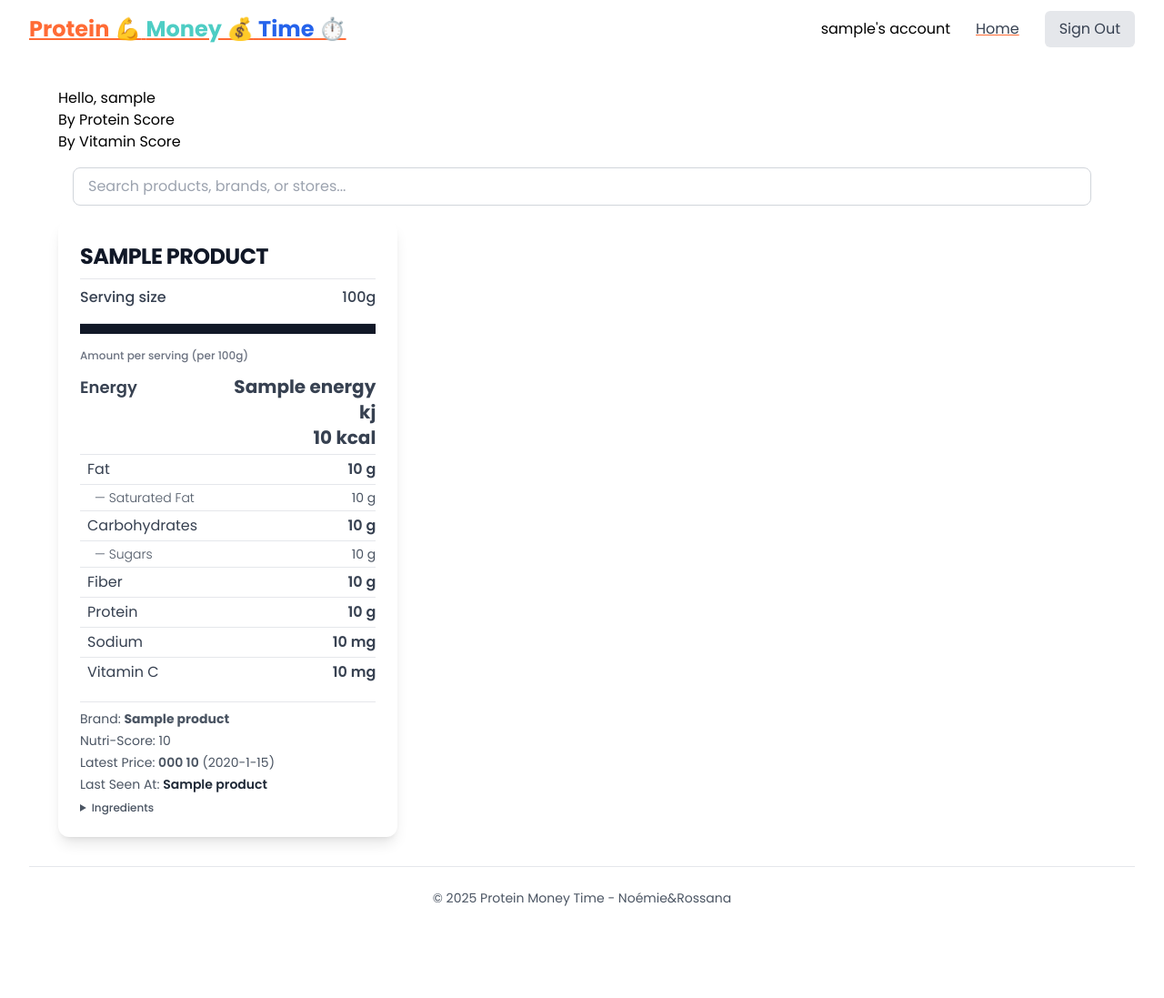
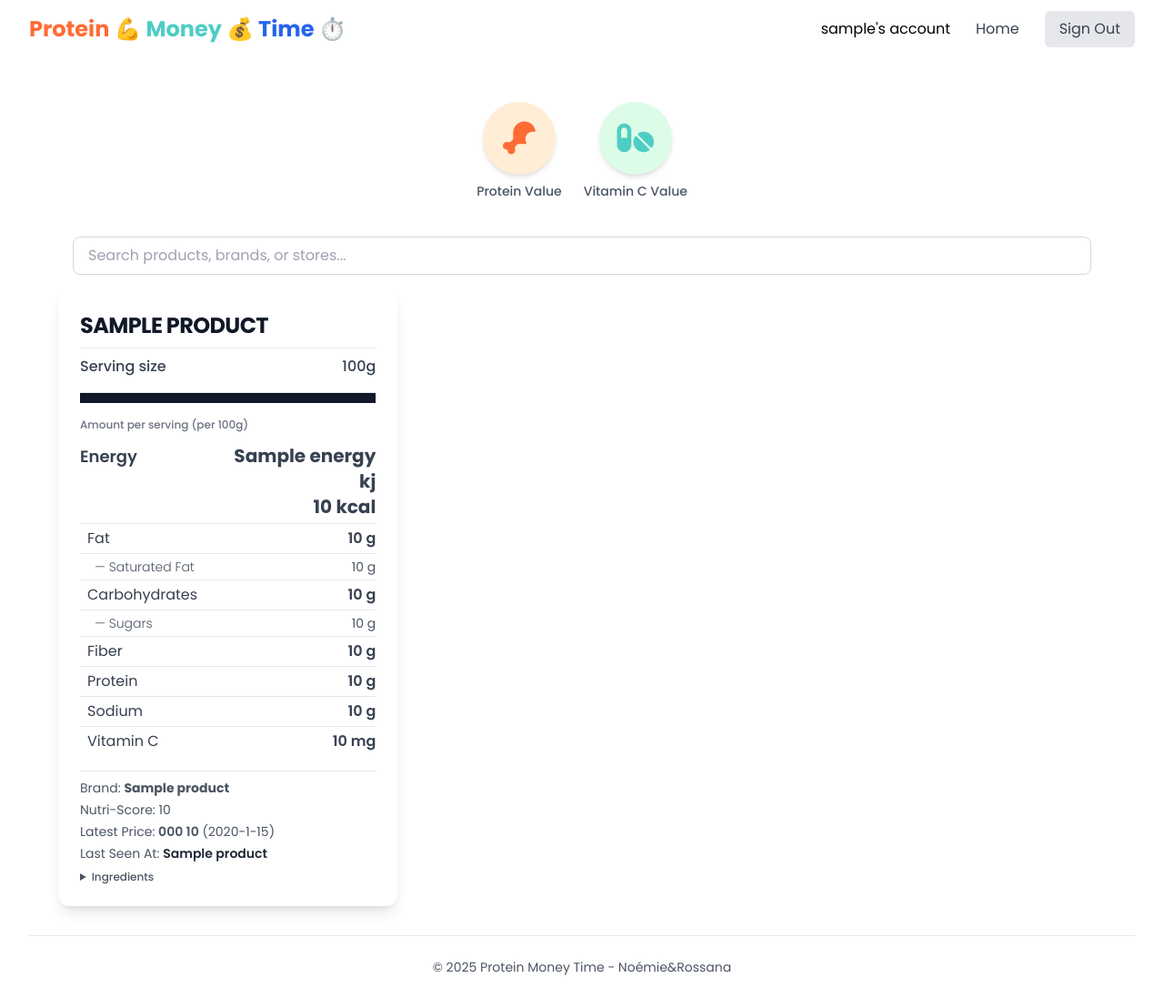
Before and after one commit to noemirtil/protein_money_time, a Flask app: template app/templates/main/index.html in a window 1280 px wide. Shown: the whole page at 91% size. Before the commit the page ends 996 px from the top, so only its background shows below. Run offline with Flask 3, Linux system fonts and the light colour scheme; the visitor is signed in with stand-in values (Sample User, id 1); the template is opened without the code that fills it: most values are stand-ins (such as "Sample title", 1, 10 or a date in 2020); some libraries are stand-ins or nearby versions.

Commit message:
fix: corrected filter buttons, paginations and commented out the stile in base.html

```diff
--- a/app/static/js/api-search.js
+++ b/app/static/js/api-search.js
@@ -92,14 +92,14 @@ function renderProducts(products) {
                 ${product.sodium != null ? `
                 <div class="flex justify-between border-b border-gray-200 py-1">
                     <p class="text-base font-normal text-gray-700 ml-2">Sodium</p>
-                    <p class="text-base font-semibold text-right text-gray-700">${(product.sodium * 1000).toFixed(1)} mg</p>
+                    <p class="text-base font-semibold text-right text-gray-700">${(product.sodium).toFixed(2)} mg</p>
                 </div>
                 ` : ''}
 
                 ${product.c_vitamin != null ? `
                 <div class="flex justify-between py-1">
                     <p class="text-base font-normal text-gray-700 ml-2">Vitamin C</p>
-                    <p class="text-base font-semibold text-right text-gray-700">${(product.c_vitamin * 1000).toFixed(1)} mg</p>
+                    <p class="text-base font-semibold text-right text-gray-700">${(product.c_vitamin * 1000).toFixed(2)} mg</p>
                 </div>
                 ` : ''}
 
--- a/app/templates/base.html
+++ b/app/templates/base.html
@@ -39,7 +39,7 @@
             }
         }
     </script>
-    <style type="text/tailwindcss">
+    <!-- <style type="text/tailwindcss">
         @layer base {
                 a {
                   @apply underline decoration-brand-orange;
@@ -61,7 +61,7 @@
                 .green {
                     color: #4ECDC4;
                 }
-    </style>
+    </style> -->
 </head>
 
 <body class="bg-gray-50 min-h-screen flex flex-col">
--- a/app/templates/main/index.html
+++ b/app/templates/main/index.html
@@ -1,33 +1,58 @@
 {% extends "base.html" %}
 
 {% block title %}
-App name
+    Home
 {% endblock title %}
 
 {% block content %}
 
-{% if current_user.is_authenticated %}
-<p>Hello, {{ current_user.username }}</p>
-{% endif %}
+    <div id="filter-query" class="flex gap-6 justify-center mb-6 mt-4">
+        <div class="flex flex-col items-center gap-2">
+            <button id="protein-icon"
+                class="w-16 h-16 sm:w-20 sm:h-20 rounded-full
+                        bg-orange-100 hover:bg-orange-200
+                        text-brand-orange hover:text-orange-600
+                        transition-all duration-300
+                        shadow-md hover:shadow-lg hover:scale-105
+                        flex items-center justify-center
+                        text-3xl sm:text-4xl"
+                type="button"
+                data-sort="protein_value">
+                <i class="fa-solid fa-drumstick-bite"></i>
+            </button>
+            <span class="text-xs sm:text-sm text-gray-600 font-medium">Protein Value</span>
+        </div>
 
-<form action="/" method="get">
-    <input name="query" type="hidden" value="get_protein_score()">
-    <button type="submit">By Protein Score</button>
-</form>
-<form action="/" method="get">
-    <input name="query" type="hidden" value="get_c_vitamin_score()">
-    <button type="submit">By Vitamin Score</button>
-</form>
+        <div class="flex flex-col items-center gap-2">
+            <button id="vitamin-c-icon"
+                class="w-16 h-16 sm:w-20 sm:h-20 rounded-full
+                        bg-green-100 hover:bg-green-200
+                        text-brand-green hover:text-green-600
+                        transition-all duration-300
+                        shadow-md hover:shadow-lg hover:scale-105
+                        flex items-center justify-center
+                        text-3xl sm:text-4xl"
+                type="button"
+                data-sort="vitamin_c_value">
+                <i class="fa-solid fa-pills"></i>
+            </button>
+            <span class="text-xs sm:text-sm text-gray-600 font-medium">Vitamin C Value</span>
+        </div>
+    </div>
 
 	<div class="max-w-7xl mx-auto px-4 py-4">
-    <input type="text" id="search-input" placeholder="Search products, brands, or stores..."
-        class="w-full px-4 py-2 border border-gray-300 rounded-lg focus:ring-2 focus:ring-brand-orange focus:border-transparent">
+        <input
+            type="text"
+            id="search-input"
+            placeholder="Search products, brands, or stores..."
+            class="w-full px-4 py-2 border border-gray-300 rounded-lg focus:ring-2 focus:ring-brand-orange focus:border-transparent"
+        >
 	</div>
 
     <!-- Search results container (hidden by default) -->
     <div id="search-results" class="hidden max-w-7xl mx-auto px-4"></div>
 
-<div class="grid grid-cols-1 gap-4 sm:grid-cols-2 md:grid-cols-3">
+    <div id="main-products-block" class="grid grid-cols-1 gap-4 sm:grid-cols-2 md:grid-cols-3">
         {% for product in products %}
         <div class="bg-white rounded-xl shadow-lg p-6 hover:shadow-xl transition-shadow duration-300">
             <!-- Product Name -->
@@ -107,14 +132,14 @@ App name
             {% if product.sodium is not none %}
                 <div class="flex justify-between border-b border-gray-200 py-1">
                     <p class="text-base font-normal text-gray-700 ml-2">Sodium</p>
-            <p class="text-base font-semibold text-right text-gray-700">{{ product.sodium | round(0) | int }} mg</p>
+                    <p class="text-base font-semibold text-right text-gray-700">{{ product.sodium | round(2) }} g</p>
                 </div>
             {% endif %}
 
             {% if product.c_vitamin is not none %}
                 <div class="flex justify-between py-1">
                     <p class="text-base font-normal text-gray-700 ml-2">Vitamin C</p>
-            <p class="text-base font-semibold text-right text-gray-700">{{ product.c_vitamin | round(0) | int }} mg</p>
+                    <p class="text-base font-semibold text-right text-gray-700">{{ (product.c_vitamin * 1000) | round(2) }} mg</p>
                 </div>
             {% endif %}
 
@@ -153,6 +178,9 @@ App name
         {% endfor %}
     </div>
 
+    {% set base_url = request.path %}
+    {% set sort_param = '&sort=' + request.args.get('sort') if request.args.get('sort') else '' %}
+
     <div class="pagination">
         {% if total_pages > 1 %}
             <div class="flex justify-center items-center space-x-2 my-8">
@@ -174,7 +202,7 @@ App name
                 {% endif %}
 
                 {% if page > 1 %}
-        <a href="?page={{ page - 1 }}"
+                    <a href="{{ base_url }}?page={{ page - 1 }}{{ sort_param }}"
                         class="px-4 py-2 bg-gray-200 hover:bg-gray-300 rounded-lg text-gray-700 font-medium transition">
                         ← <span class="hidden sm:inline">Previous</span>
                     </a>
@@ -194,17 +222,19 @@ App name
                             {{ page_num }}
                         </span>
                     {% else %}
-        <a href="?page={{ page_num }}"
+                        <a href="{{ base_url }}?page={{ page_num }}{{ sort_param }}"
                         class="px-4 py-2 bg-white hover:bg-gray-100 border border-gray-300 rounded-lg text-gray-700 font-medium transition shadow-sm hover:shadow-md">
                             {{ page_num }}
                         </a>
                     {% endif %}
                 {% endfor %}
 
-        {% if end_page < total_pages %} <span class="px-3 py-2 text-gray-500 cursor-default hidden sm:block">...</span>
+                {% if end_page < total_pages %}
+                    <span class="px-3 py-2 text-gray-500 cursor-default hidden sm:block">...</span>
                 {% endif %}
 
-            {% if page < total_pages %} <a href="?page={{ page + 1 }}"
+                {% if page < total_pages %}
+                    <a href="{{ base_url }}?page={{ page_num }}{{ sort_param }}"
                     class="px-4 py-2 bg-gray-200 hover:bg-gray-300 rounded-lg text-gray-700 font-medium transition">
                         <span class="hidden sm:inline">Next</span> →
                     </a>
```
Also changed, not shown: app/routes/main.py (+40 -35 lines). Lines whose indentation alone changed are shown as unchanged.
